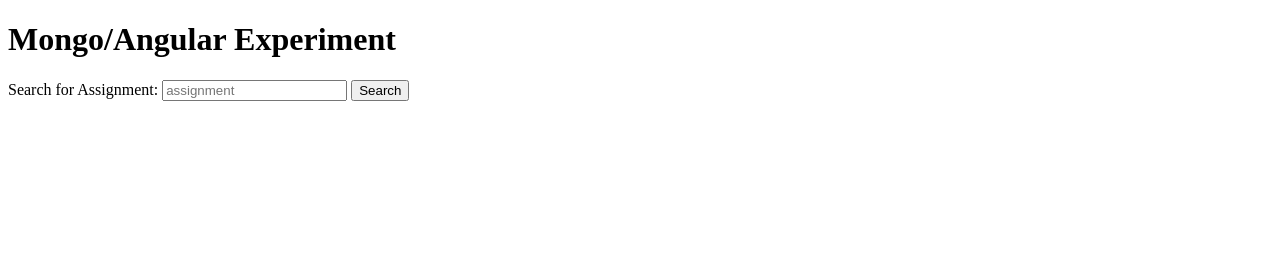
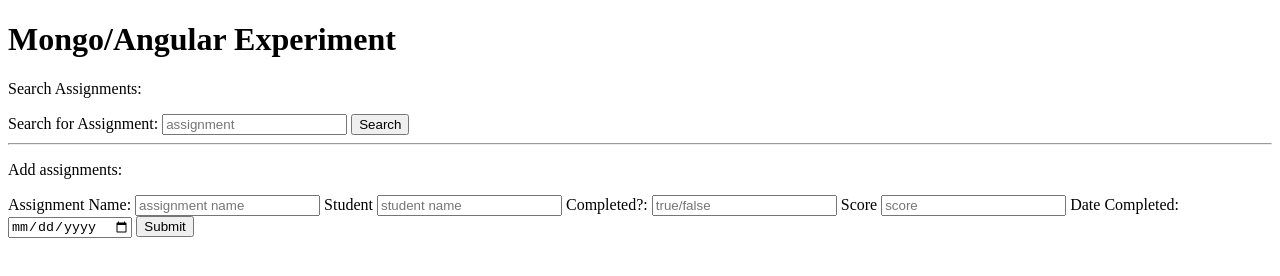
Before and after one commit to JaynieA/mongo_angular_practice, a website: page public/index.html in a window 1280 px wide. Drawn offline with Linux system fonts and the light colour scheme.

Commit message:
add postAssignment form to html

```diff
--- a/public/index.html
+++ b/public/index.html
@@ -11,19 +11,33 @@
 <body ng-app="app">
   <h1>Mongo/Angular Experiment</h1>
   <main ng-controller="AssignmentController">
-    <label>Search for Assignment:</label>
-    <input type="text" ng-model="assignmentIn" placeholder="assignment"> {{assignmentIn}}
-
-    <!-- <label>Search for Student:</label>
-    <input type="text" ng-model="studentIn" placeholder="student"> {{studentIn}} -->
-
-    <button type="button" ng-click="getAssignment()">Search</button>
-
+    <p>Search Assignments:</p>
+    <div>
+      <label>Search for Assignment:</label>
+      <input type="text" ng-model="assignmentSearchIn" placeholder="assignment"> {{assignmentSearchIn}}
+      <button type="button" ng-click="getAssignment()">Search</button>
+    </div>
+    <hr>
+    <p>Add assignments:</p>
     <div ng-repeat="result in searchResults">
       <p>Name: {{result.assignment_name}} </p>
       <p>Student: {{result.student_name}}</p>
       <p>Completed: {{result.completed}}</p>
     </div>
+
+    <div>
+      <label>Assignment Name:</label>
+      <input type="text"  ng-model="assignmentIn" placeholder="assignment name"> {{ assignmentIn }}
+      <label>Student</label>
+      <input type="text" ng-model="studentIn" placeholder="student name"> {{ studentIn }}
+      <label>Completed?:</label>
+      <input type="text" ng-model="completedIn" placeholder="true/false"> {{ completedIn }}
+      <label>Score</label>
+      <input type="number" ng-model="scoreIn" placeholder="score"> {{ scoreIn }}
+      <label>Date Completed:</label>
+      <input type="date" ng-model="dateIn"> {{ dateIn }}
+      <button type="button" ng-click="postAssignment()">Submit</button>
+    </div>
   </main>
 </body>
 </html>
--- a/public/script/client.js
+++ b/public/script/client.js
@@ -6,7 +6,7 @@
 app.controller('AssignmentController', ['$scope' ,'$http', function($scope, $http) {
   console.log('NG');
   $scope.getAssignment = function() {
-    console.log('in getAssignment. Searching for:', $scope.assignmentIn);
+    console.log('in getAssignment. Searching for:', $scope.assignmentSearchIn);
     // var searchUrl = '/assignment?q=' + $scope.assignmentIn;
     $http({
       method: 'GET',
@@ -16,4 +16,8 @@
       $scope.searchResults = response.data;
     });
   }; // end getAssignment
+
+  $scope.postAssignment = function(req, res) {
+    console.log('in postAssignment');
+  }; // end postAssignment
 }]); // end controller
```
